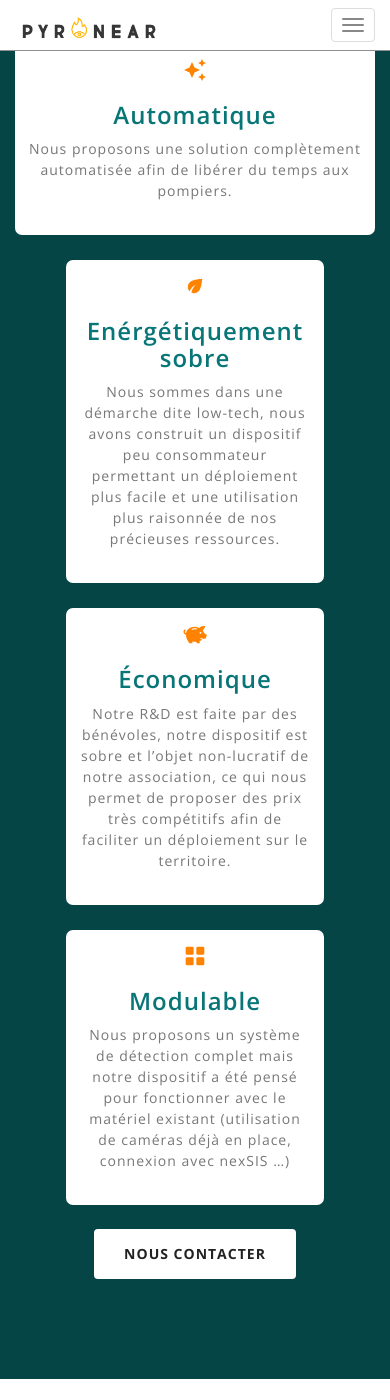
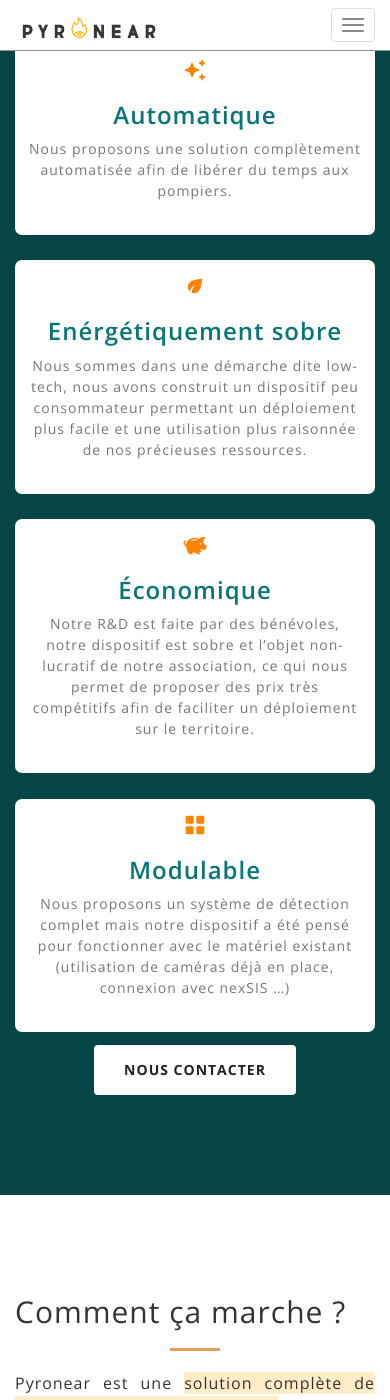
Before and after one commit to pyronear/pyronear.github.io, a Jekyll site: the page built from index.html, in a window 390 px wide and 1400 px high, scrolled down 1747 px. Built offline with Jekyll 4.4.1, drawn with Linux system fonts in a browser that asks for light colours.

Commit message:
feat: Update media query

```diff
--- a/_sass/_base.scss
+++ b/_sass/_base.scss
@@ -253,7 +253,7 @@ error-404 {
 
 // About us
 .section-introduction{
-  @media (max-width: 1250px) {
+  @media (max-width: 1200px) {
     text-align: justify;
     padding: 0.5em;
   }
@@ -297,7 +297,9 @@ error-404 {
 }
 
 .small-row {
-  margin: 0 10% 3% 10%
+  @media (min-width: 992px) {
+    margin: 0 10% 3% 10%;
+  }
 }
 
 // Sections
```
